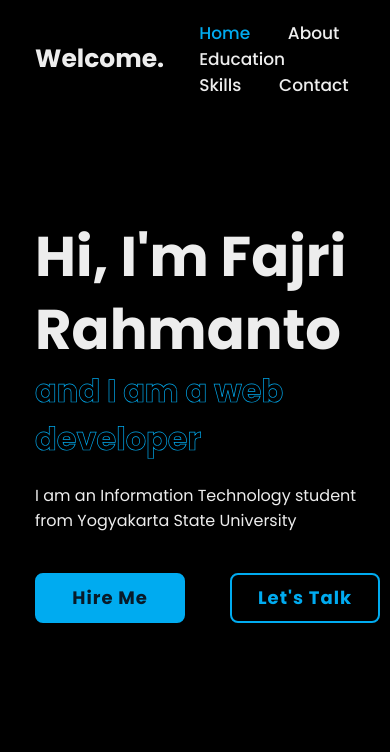
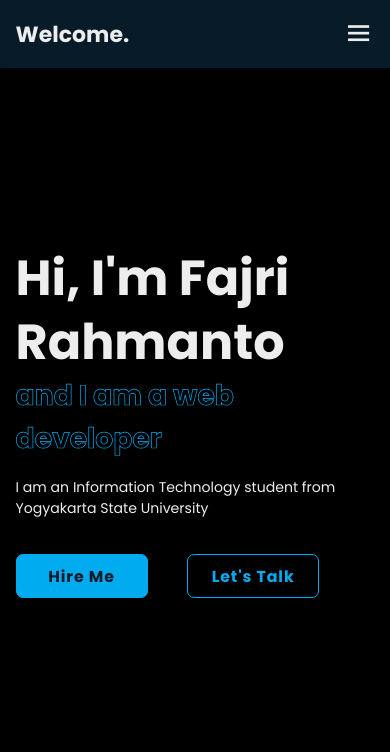
Before and after one commit to mantooooo/web-site, a plain HTML site: page index.html in a window 390 px wide. Shown: the top 752 px of the page. Drawn offline with nearby package versions, Linux system fonts and the light colour scheme.

Commit message:
Update style.css

```diff
--- a/Css/style.css
+++ b/Css/style.css
@@ -615,3 +615,79 @@ footer .footer-iconTop a i {
 footer .footer-iconTop a:hover i {
     color: var(--main-color);
 }
+
+@media (max-width:1200px) {
+    html {
+        font-size: 55%;
+    }
+}
+
+@media (max-width:991px) {
+    .header {
+        padding: 2rem 4%;
+    }
+
+    section {
+        padding: 10rem 4% 2rem;
+    }
+
+    .home {
+        padding: 0 4%;
+    }
+
+    .footer {
+        padding: 2rem 4%;
+    }
+}
+
+@media (max-width:768px) {
+    .header {
+        background: var(--bg-color);
+    }
+
+    #menu-icon {
+        display: block;
+    }
+
+    .navbar {
+        position: absolute;
+        top: 100%;
+        left:-100%;
+        width: 100%;
+        padding: 1rem 4%;
+        background: var(--main-color);
+        box-shadow: 0 .5rem 1rem rgba(0,0,0,.2);
+        z-index: 1;
+        transition: .25s ease;
+        transition-delay: .25s;
+    }
+
+    .navbar.active {
+        left:0;
+        transition-delay: 0s;
+    }
+
+    .navbar .active-nav {
+        position: absolute;
+        top: 0;
+        left: 0;
+        width: 100%;
+        height: 100%;
+        background: yellowgreen;
+        border-top: .1rem solid rgba(0,0,0,.2);
+        z-index: -1;
+        transition: .25s ease;
+        transition-delay: 0s;
+    }
+
+    .navbar.active .active-nav {
+        transition-delay: .25s;
+
+    }
+
+    .navbar a {
+        display: flex;
+        font-size: 2rem;
+        margin: 3rem 0;
+    }
+}
```
